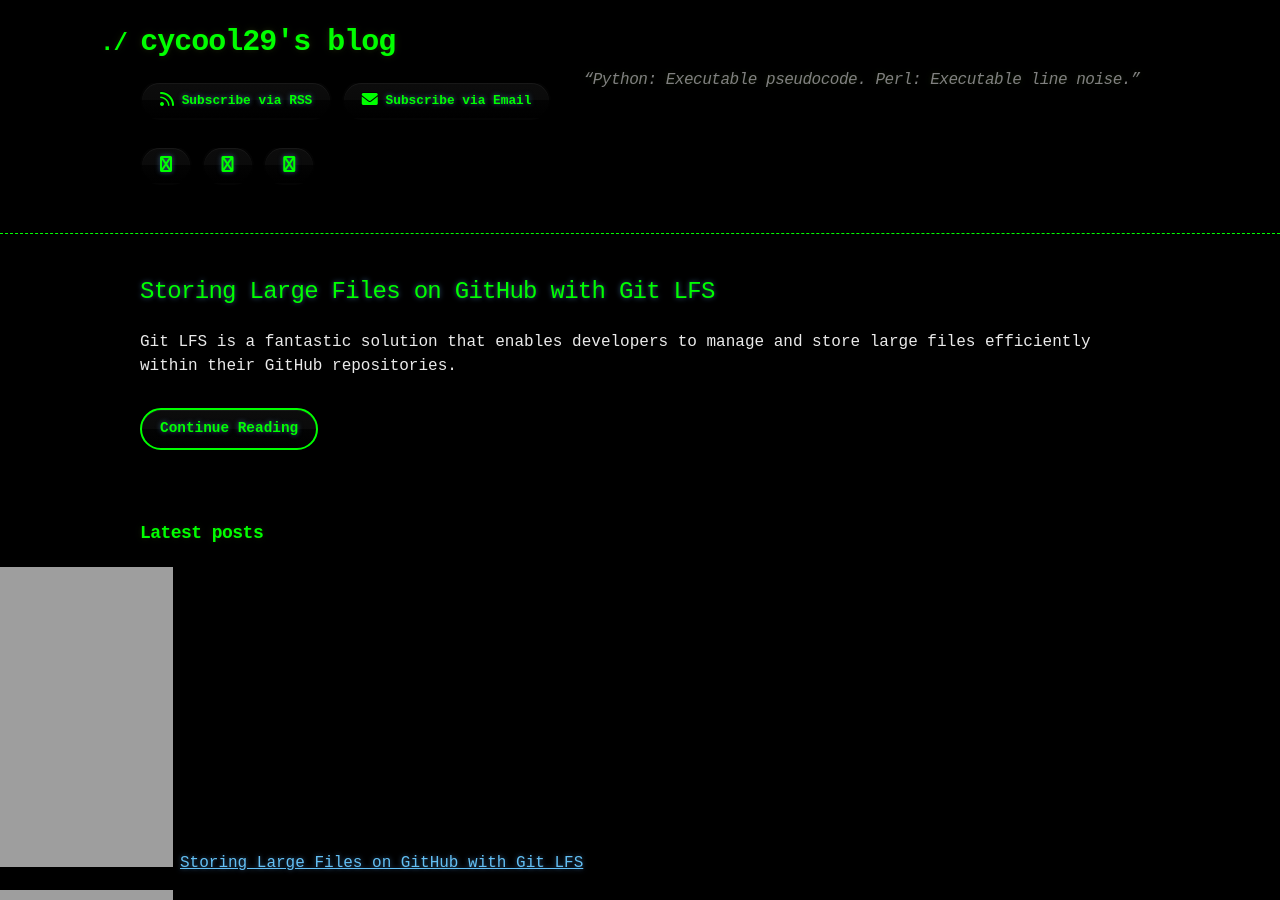
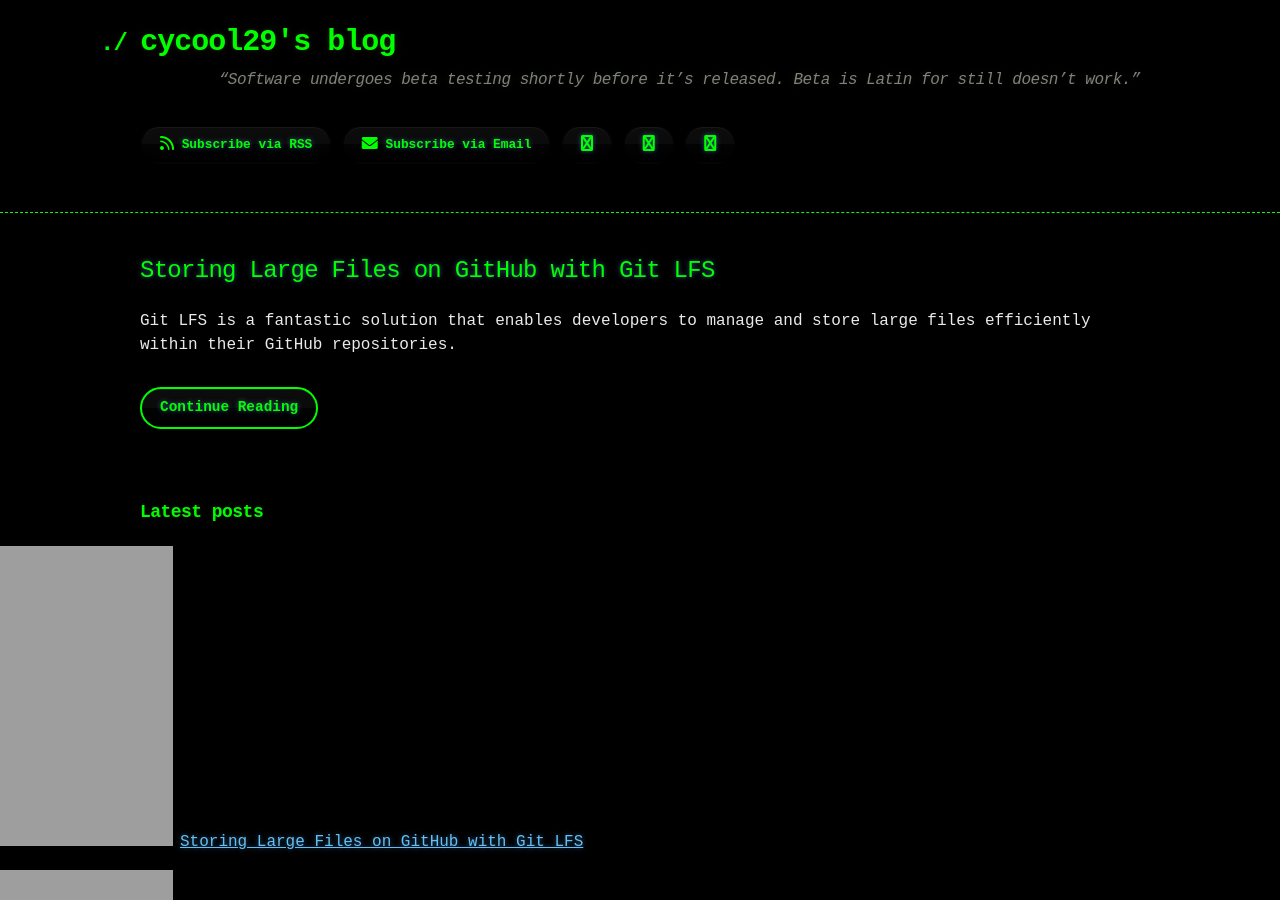
Before and after one commit to cycool29/cycool29.github.io, a Jekyll site: the page built from index.md, in a window 1280 px wide and 900 px high. Built offline with Jekyll 4.4.1, drawn with Linux system fonts in a browser that asks for light colours; a style sheet for code colours, icons or effects is not loaded.

Commit message:
Update quotes

```diff
--- a/_config.yml
+++ b/_config.yml
@@ -1,5 +1,5 @@
 title: cycool29's blog
-description: "“Python: Executable pseudocode. Perl: Executable line noise.” "
+description: "“Software undergoes beta testing shortly before it’s released. Beta is Latin for still doesn’t work.” "
 bio: A high school student. Intermediate in Python, Git, Bash. Learning JavaScript. He/Him. "
 author: cycool29
 url: https://cycool29.github.io
```
